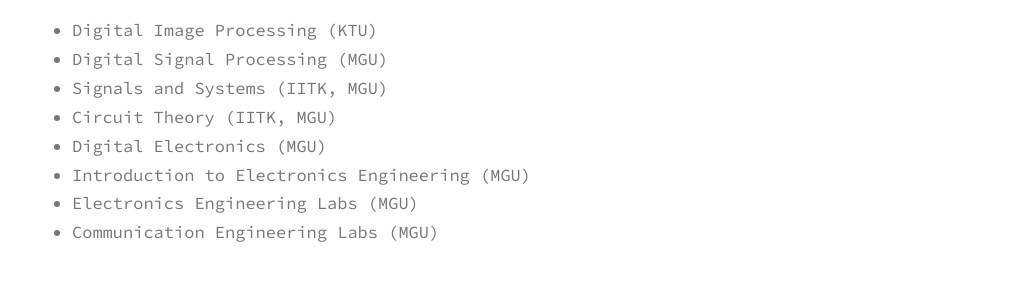
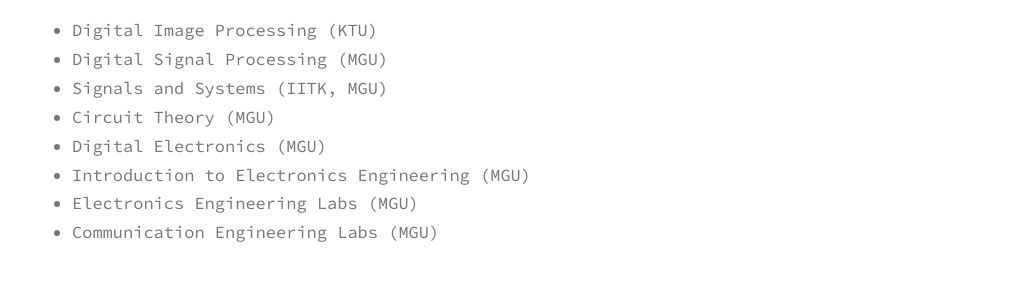
Before and after one commit to sinnuthomas/sinnuthomas.github.io, a Jekyll site: the page built from teaching.md, in a window 1280 px wide. Shown: the part 185-466 px from the top of the page, without its empty margins (128-1150 px from the left). Built offline with Jekyll 4.4.1, drawn with Linux system fonts in a browser that asks for light colours.

Commit message:
Update teaching.md

```diff
--- a/teaching.md
+++ b/teaching.md
@@ -6,7 +6,7 @@
   * Digital Image Processing (KTU)
   * Digital Signal Processing (MGU)
   * Signals and Systems (IITK, MGU)
-  * Circuit Theory (IITK, MGU)
+  * Circuit Theory (MGU)
   * Digital Electronics (MGU)
   * Introduction to Electronics Engineering (MGU)
   * Electronics Engineering Labs (MGU)
```
